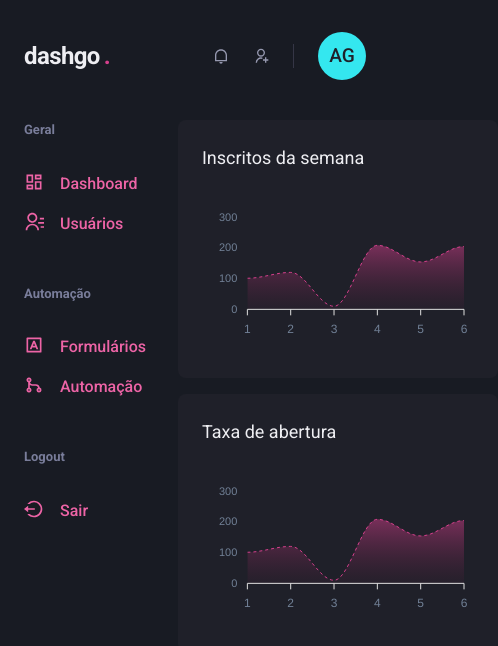
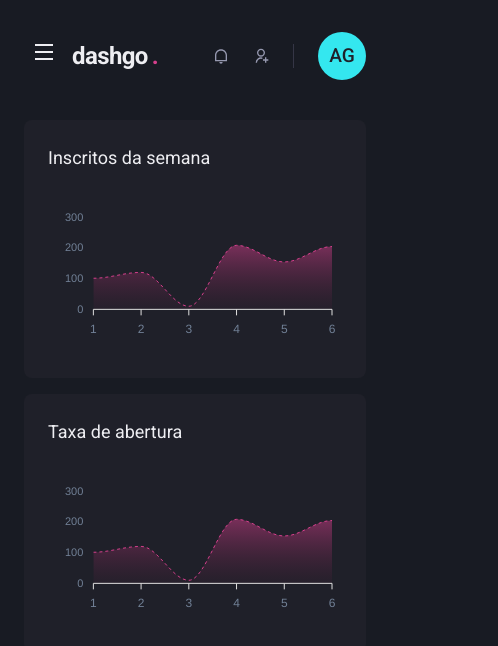
Before and after one commit to Anna-Luiza-Gusmao/dashgo, a Next.js app: page /dashboard in a window 390 px wide. Shown: the top 646 px of the page, 498 px wide, since content can reach past the window. Built offline with nearby package versions, Linux system fonts and the light colour scheme.

Commit message:
responsive: sidebar

```diff
--- a/src/components/Header/index.tsx
+++ b/src/components/Header/index.tsx
@@ -1,4 +1,6 @@
-import { Flex, useBreakpointValue } from "@chakra-ui/react"
+import { useSidebarDrawer } from "@/context/SidebarDrawerContext"
+import { Flex, Icon, IconButton, useBreakpointValue } from "@chakra-ui/react"
+import { RiMenuLine } from "react-icons/ri"
 import { IconsNav } from "./IconsNav"
 import { Logo } from "./Logo"
 import { Profile } from "./Profile"
@@ -9,6 +11,7 @@
     base: false,
     lg: true
   })
+  const { onOpen } = useSidebarDrawer()
 
   return (
     <Flex
@@ -21,6 +24,17 @@
       h="20"
       align="center"
     >
+      {!isWideVersion && (
+        <IconButton
+          aria-label="Open navigation"
+          icon={<Icon as={RiMenuLine} />}
+          fontSize="24"
+          variant="unstyled"
+          onClick={onOpen}
+          mr="2"
+        ></IconButton>
+      )}
+
       <Logo />
       { isWideVersion &&  <SearchBox /> }
       <Flex align="center" ml="auto">
--- a/src/components/Sidebar/index.tsx
+++ b/src/components/Sidebar/index.tsx
@@ -1,7 +1,40 @@
-import { Box } from "@chakra-ui/react";
-import { SidebarNav } from "./SidebarNav";
+import { useSidebarDrawer } from "@/context/SidebarDrawerContext"
+import {
+    Box,
+    Drawer,
+    DrawerBody,
+    DrawerCloseButton,
+    DrawerContent,
+    DrawerHeader,
+    DrawerOverlay,
+    useBreakpointValue
+} from "@chakra-ui/react"
+import { SidebarNav } from "./SidebarNav"
 
 export function Sidebar() {
+    const isDrawerSidebar = useBreakpointValue({
+        base: true,
+        lg: false
+    })
+    const { isOpen, onClose } = useSidebarDrawer()
+
+    if (isDrawerSidebar) {
+        return (
+            <Drawer isOpen={isOpen} placement="left" onClose={onClose}>
+                <DrawerOverlay>
+                    <DrawerContent bg="gray.800" p="4">
+                        <DrawerCloseButton mt="6" />
+                        <DrawerHeader>Navegação</DrawerHeader>
+
+                        <DrawerBody>
+                            <SidebarNav />
+                        </DrawerBody>
+                    </DrawerContent>
+                </DrawerOverlay>
+            </Drawer>
+        )
+    }
+
     return (
         <Box as="aside" w="64" mr="8">
             <SidebarNav />
--- /dev/null
+++ b/src/context/SidebarDrawerContext.tsx
@@ -0,0 +1,30 @@
+import { useDisclosure, UseDisclosureReturn } from "@chakra-ui/react"
+import { useRouter } from "next/router";
+import { createContext, ReactNode, useContext, useEffect } from "react"
+
+interface SidebarDrawerProviderProps {
+  children: ReactNode
+}
+
+type SidebarDrawerContextData = UseDisclosureReturn
+
+const SidebarDrawerContext = createContext({} as SidebarDrawerContextData)
+
+export function SidebarDrawerProvider({
+  children,
+}: SidebarDrawerProviderProps) {
+  const disClosesure = useDisclosure()
+  const router = useRouter()
+
+  useEffect(() => {
+    disClosesure.onClose()
+  }, [router.asPath]) // sempre que a rota mudar, fecha a sidebar
+
+  return (
+    <SidebarDrawerContext.Provider value={disClosesure}>
+      {children}
+    </SidebarDrawerContext.Provider>
+  );
+}
+
+export const useSidebarDrawer = () => useContext(SidebarDrawerContext)
--- a/src/pages/_app.tsx
+++ b/src/pages/_app.tsx
@@ -2,14 +2,17 @@
 import Head from 'next/head'
 import { ChakraProvider } from '@chakra-ui/react'
 import { theme } from '@/styles/theme'
+import { SidebarDrawerProvider } from '@/context/SidebarDrawerContext'
 
 export default function App({ Component, pageProps }: AppProps) {
   return (
     <ChakraProvider theme={theme}>
-      <Head>
-        <title>dashgo.</title>
-      </Head>
-      <Component {...pageProps} />
+      <SidebarDrawerProvider>
+        <Head>
+          <title>dashgo.</title>
+        </Head>
+        <Component {...pageProps} />
+      </SidebarDrawerProvider>
     </ChakraProvider>
   )
 }
```
